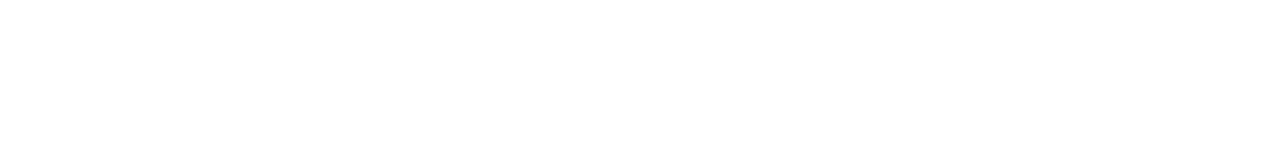
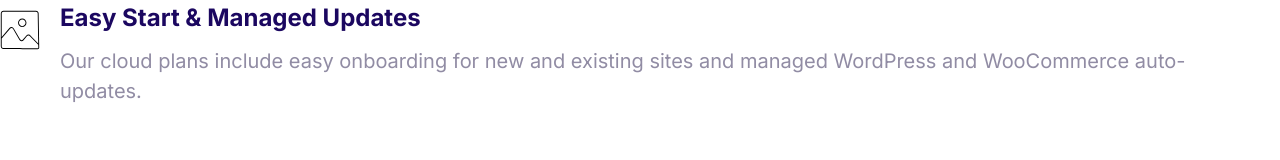
Before and after one commit to dorin-js/moshified, a plain HTML site: page index.html in a window 1280 px wide. Drawn offline with Linux system fonts and the light colour scheme.

Commit message:
build media component

```diff
--- a/css/styles.css
+++ b/css/styles.css
@@ -146,6 +146,9 @@ a {
 }
 .icon_secondary {
   fill: var(--color-secondary);
+}
+.icon_primary {
+  fill: var(--color-primary);
 }
 .icon-container {
   display: inline-flex;
@@ -316,3 +319,20 @@ a {
     font-size: 1.7rem;
   }
 }
+
+/* Media */
+.media {
+  display: flex;
+}
+.media__title {
+  margin-top: 0;
+}
+.media__body {
+  margin: 0 2rem;
+}
+.media__image {
+  margin-top: 1rem;
+}
+.media__description {
+  font-size: 2rem;
+}
--- a/index.html
+++ b/index.html
@@ -13,5 +13,20 @@
     <link rel="stylesheet" href="css/normalize.css" />
     <link rel="stylesheet" href="css/styles.css" />
   </head>
-  <body></body>
+  <body>
+    <div class="media">
+      <div class="media__image">
+        <svg class="icon icon_primary">
+          <use xlink:href="images/icon/sprite.svg#snap"></use>
+        </svg>
+      </div>
+      <div class="media__body">
+        <h3 class="media__title">Easy Start & Managed Updates</h3>
+        <p class="media__description">
+          Our cloud plans include easy onboarding for new and existing sites and
+          managed WordPress and WooCommerce auto-updates.
+        </p>
+      </div>
+    </div>
+  </body>
 </html>
```
Also changed, not shown: components/media.html (added, +14 -0 lines), images/icon/snap.svg (added).
